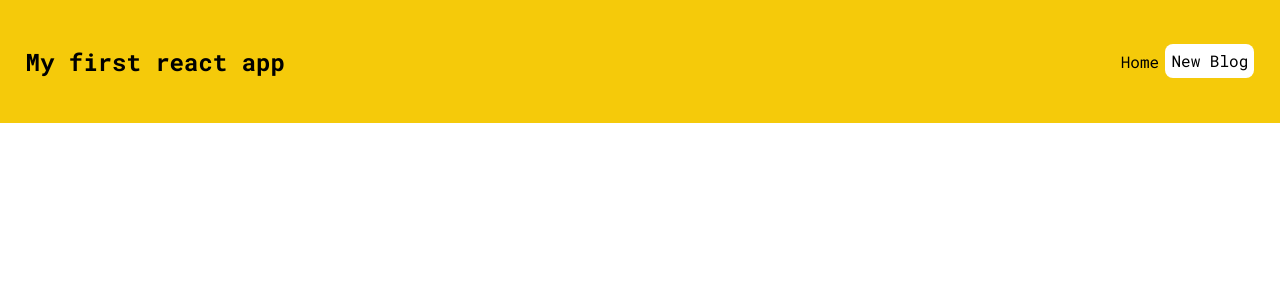
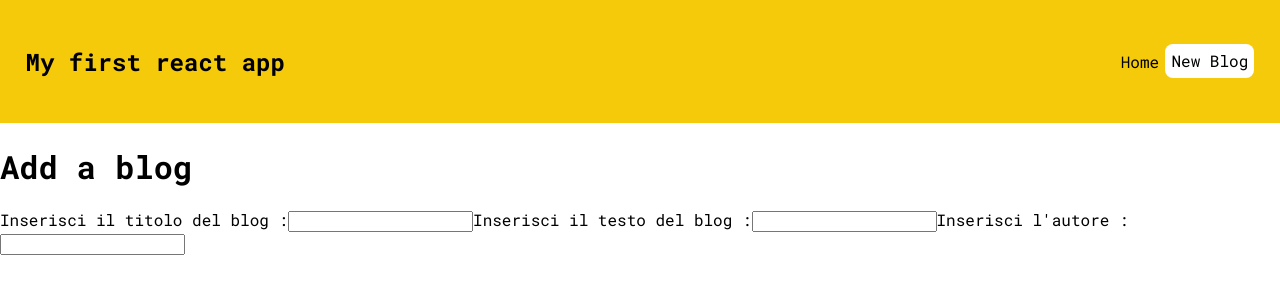
Before and after one commit to RaffaeleCaravett/myFirstReactApplication, a React (Create React App) app: page /create in a window 1280 px wide. Shown: the top 300 px of the page. Built offline with nearby package versions, Linux system fonts and the light colour scheme.

Commit message:
now doing the form

```diff
--- a/src/create.js
+++ b/src/create.js
@@ -1,6 +1,26 @@
 const Create = () =>{
 
 
+
+    return (
+        <div className="formDiv">
+            <h1>Add a blog</h1>
+<form>
+    <label>Inserisci il titolo del blog :</label>
+    <input
+    type="text"
+    required/>
+    <label>Inserisci il testo del blog :</label>
+    <input
+    type="text"
+    required/>
+    <label>Inserisci l'autore :</label>
+    <input
+    type="text"
+    required/>
+</form>
+        </div>
+    )
 }
 
 export default Create;
```
